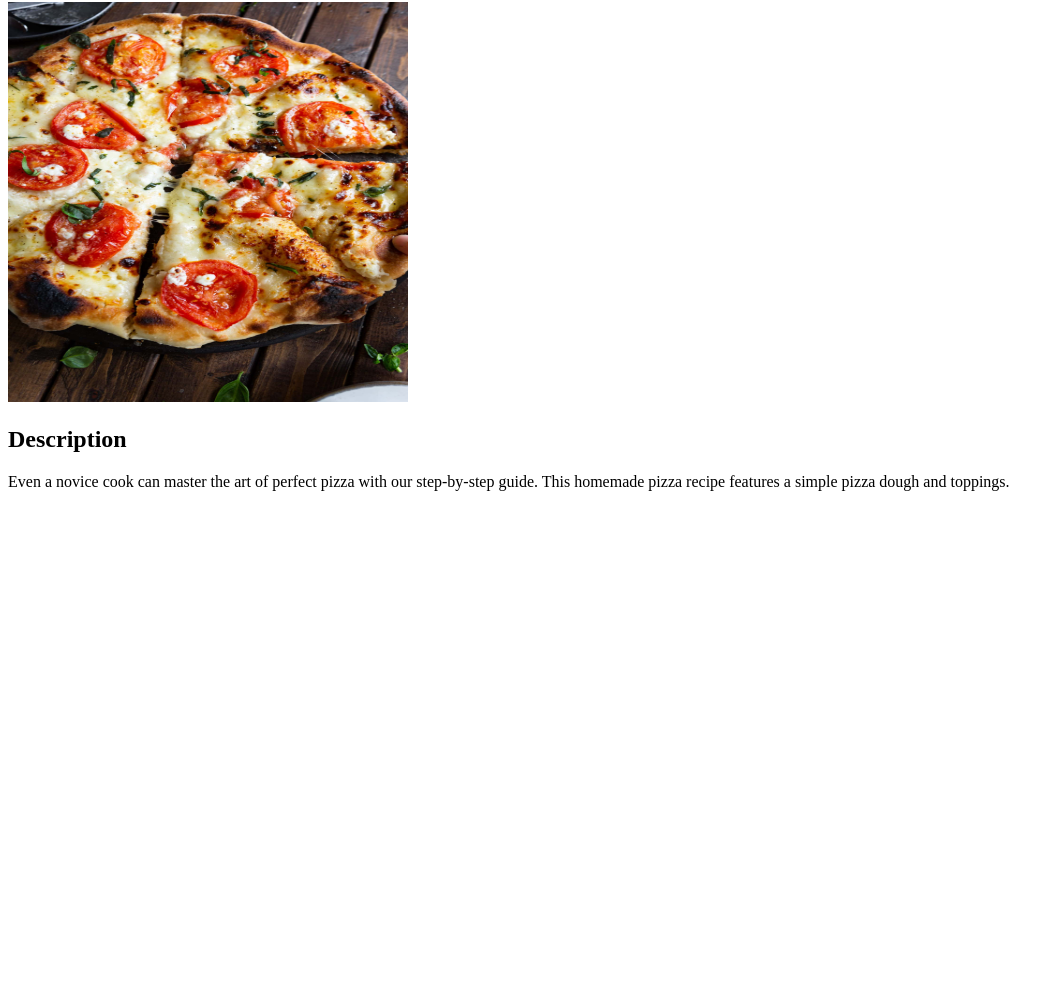
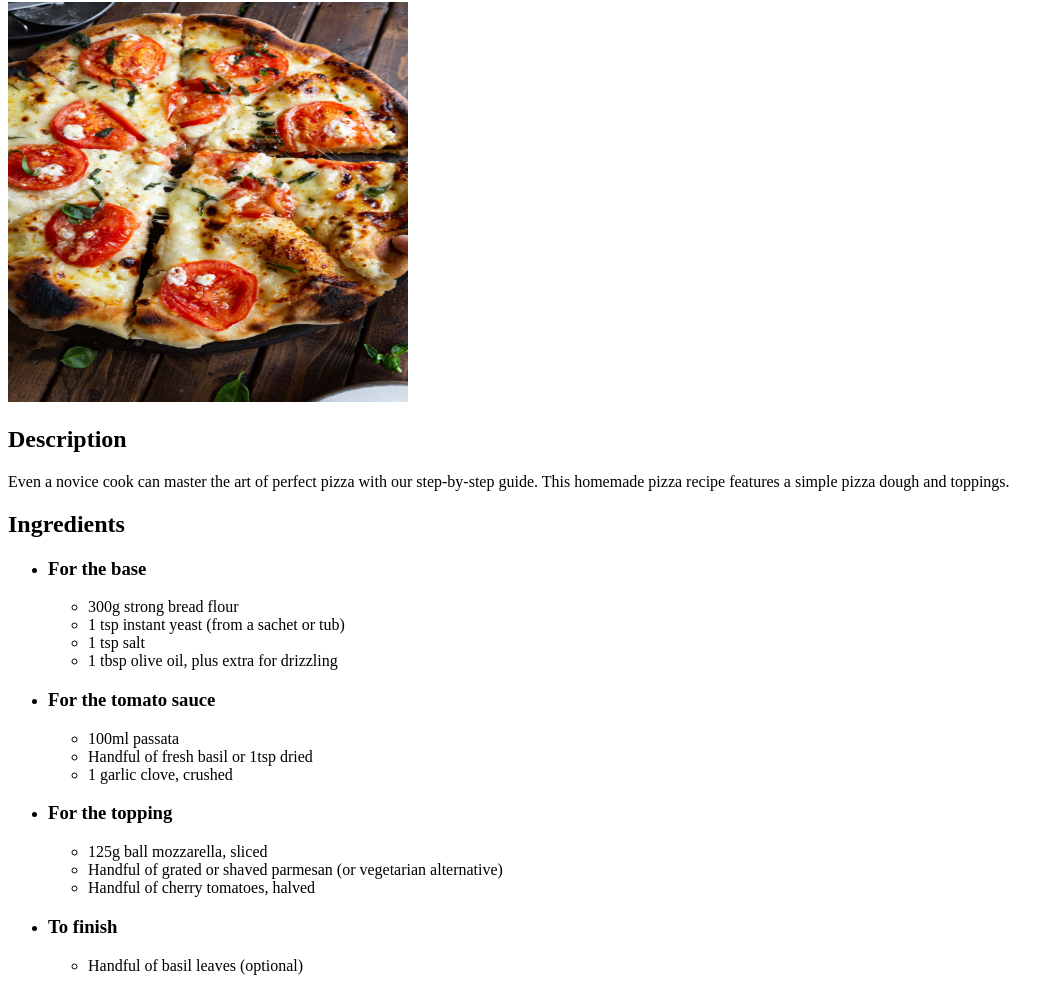
Before and after one commit to Lewis438/odin-recipes, a plain HTML site: page recipes/pizza.html in a window 1280 px wide. Shown: the part 78-1069 px from the top of the page, without its empty margins (0-1064 px from the left). Before the commit the page ends 800 px from the top, so only its background shows below. Drawn offline with Linux system fonts and the light colour scheme.

Commit message:
Add h2, h3 and ul elements to pizza.html
I added a ingredients subheading and a nested list using the h2 and ul
tags. The first unordered list contains the h3 elements which are sub-
headings for different parts of the recipe, with further ul elements
containing each of their ingredients.

```diff
--- a/recipes/pizza.html
+++ b/recipes/pizza.html
@@ -12,5 +12,35 @@
         <img src="../images/pizza.jpg" alt="A margherita pizza" />
         <h2>Description</h2>
         <p>Even a novice cook can master the art of perfect pizza with our step-by-step guide. This homemade pizza recipe features a simple pizza dough and toppings.</p>
+        <h2>Ingredients</h2>
+        <ul>
+            <li><h3>For the base</h3>
+                <ul>
+                    <li>300g strong bread flour</li>
+                    <li>1 tsp instant yeast (from a sachet or tub)</li>
+                    <li>1 tsp salt</li>
+                    <li>1 tbsp olive oil, plus extra for drizzling</li>
+                </ul>
+            </li>
+            <li><h3>For the tomato sauce</h3>
+                <ul>
+                    <li>100ml passata</li>
+                    <li>Handful of fresh basil or 1tsp dried</li>
+                    <li>1 garlic clove, crushed</li>
+                </ul>
+            </li>
+            <li><h3>For the topping</h3>
+                <ul>
+                    <li>125g ball mozzarella, sliced</li>
+                    <li>Handful of grated or shaved parmesan (or vegetarian alternative)</li>
+                    <li>Handful of cherry tomatoes, halved</li>
+                </ul>
+            </li>
+            <li><h3>To finish</h3>
+                <ul>
+                    <li>Handful of basil leaves (optional)</li>
+                </ul>
+            </li>
+        </ul>
     </body>
 </html>
```
